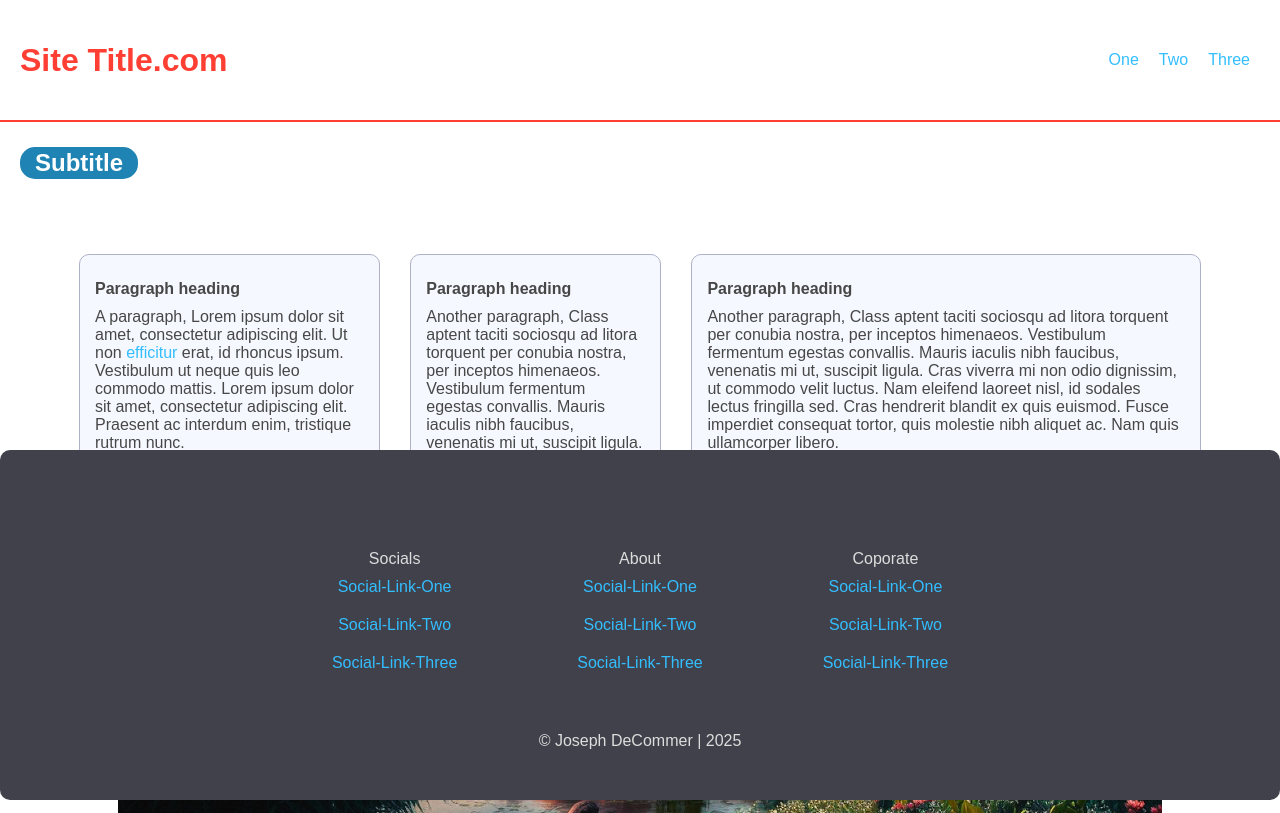
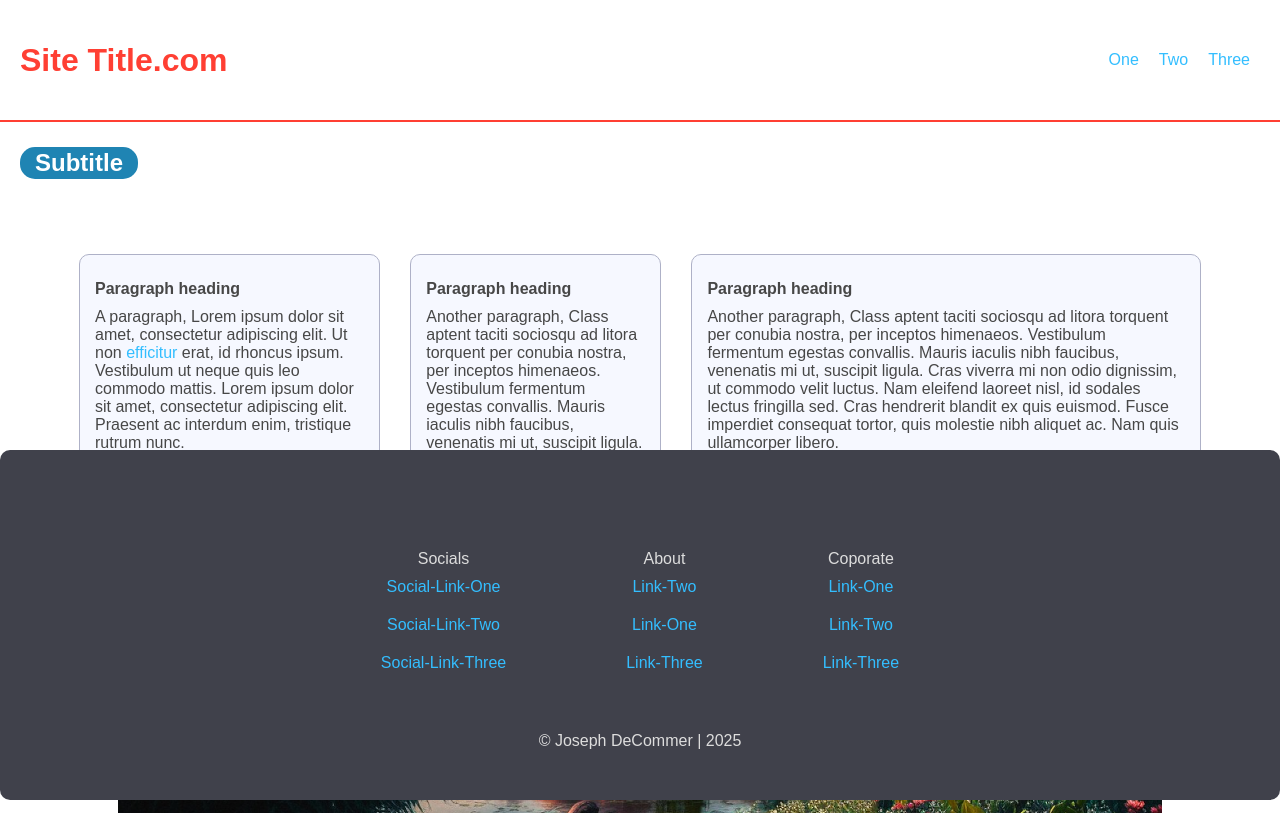
Before and after one commit to DeCommer/htmlcssjs, a plain HTML site: page newThing/index.html in a window 1280 px wide. Drawn offline with Linux system fonts and the light colour scheme.

Commit message:
design practice

```diff
--- a/newThing/css/site.css
+++ b/newThing/css/site.css
@@ -35,7 +35,8 @@ li {
 
 a {
     text-decoration: none;
-    color:#33beff
+    color:#33beff;
+    cursor: pointer;
 }
 
 a:hover {
--- a/newThing/index.html
+++ b/newThing/index.html
@@ -68,9 +68,9 @@
                         <div class="socials-container">
                         <p>About</p>
                         <ul class="socials-links">
-                            <li><a class="social-link">Social-Link-One</a></li>
-                            <li><a class="social-link">Social-Link-Two</a></li>
-                            <li><a class="social-link">Social-Link-Three</a></li>
+                            <li><a class="social-link">Link-Two</a></li>
+                            <li><a class="social-link">Link-One</a></li>
+                            <li><a class="social-link">Link-Three</a></li>
                         </ul>
                     </div>
                 </div>
@@ -78,9 +78,9 @@
                       <div class="socials-container">
                         <p>Coporate</p>
                         <ul class="socials-links">
-                            <li><a class="social-link">Social-Link-One</a></li>
-                            <li><a class="social-link">Social-Link-Two</a></li>
-                            <li><a class="social-link">Social-Link-Three</a></li>
+                            <li><a class="social-link">Link-One</a></li>
+                            <li><a class="social-link">Link-Two</a></li>
+                            <li><a class="social-link">Link-Three</a></li>
                         </ul>
                     </div>
                 </div>
```
